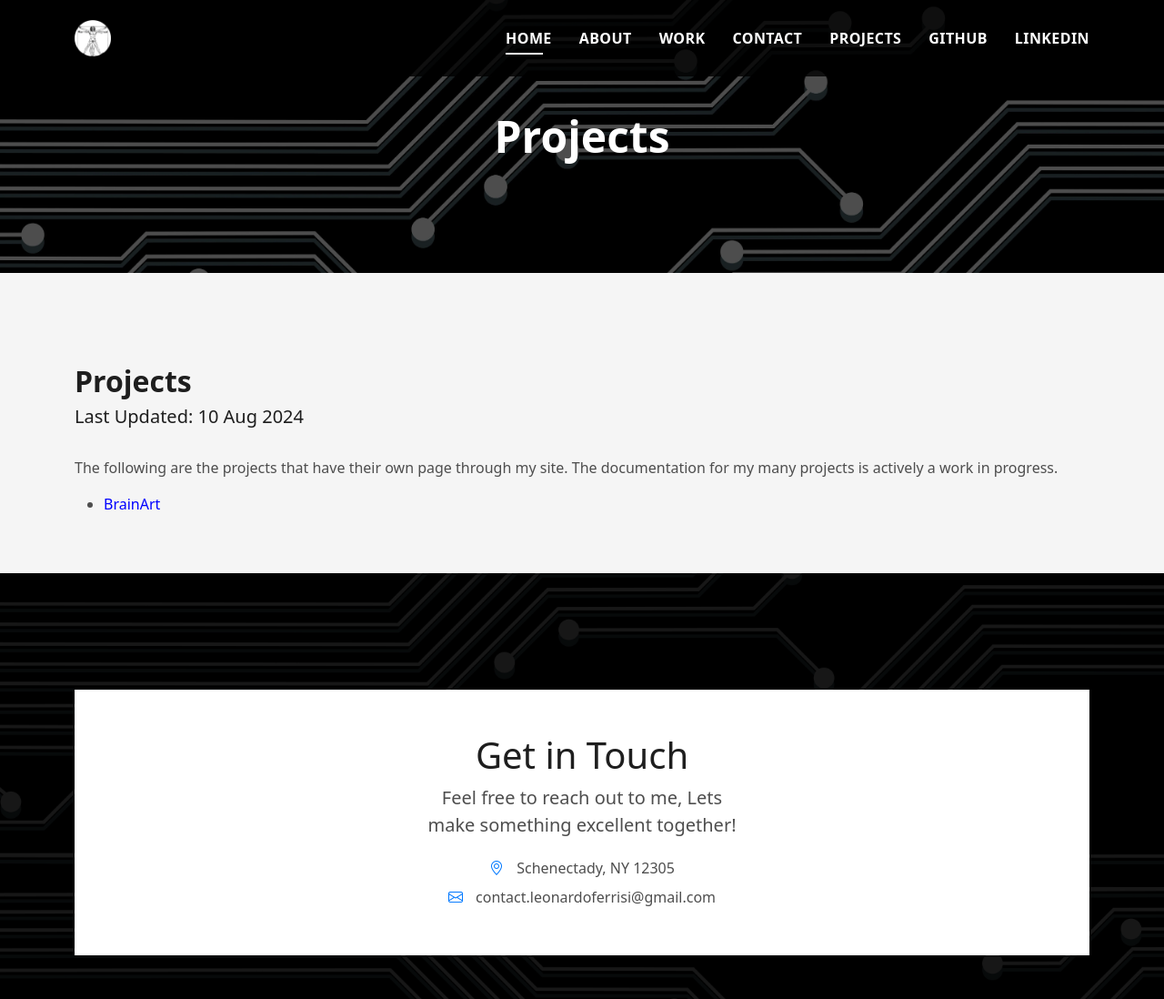
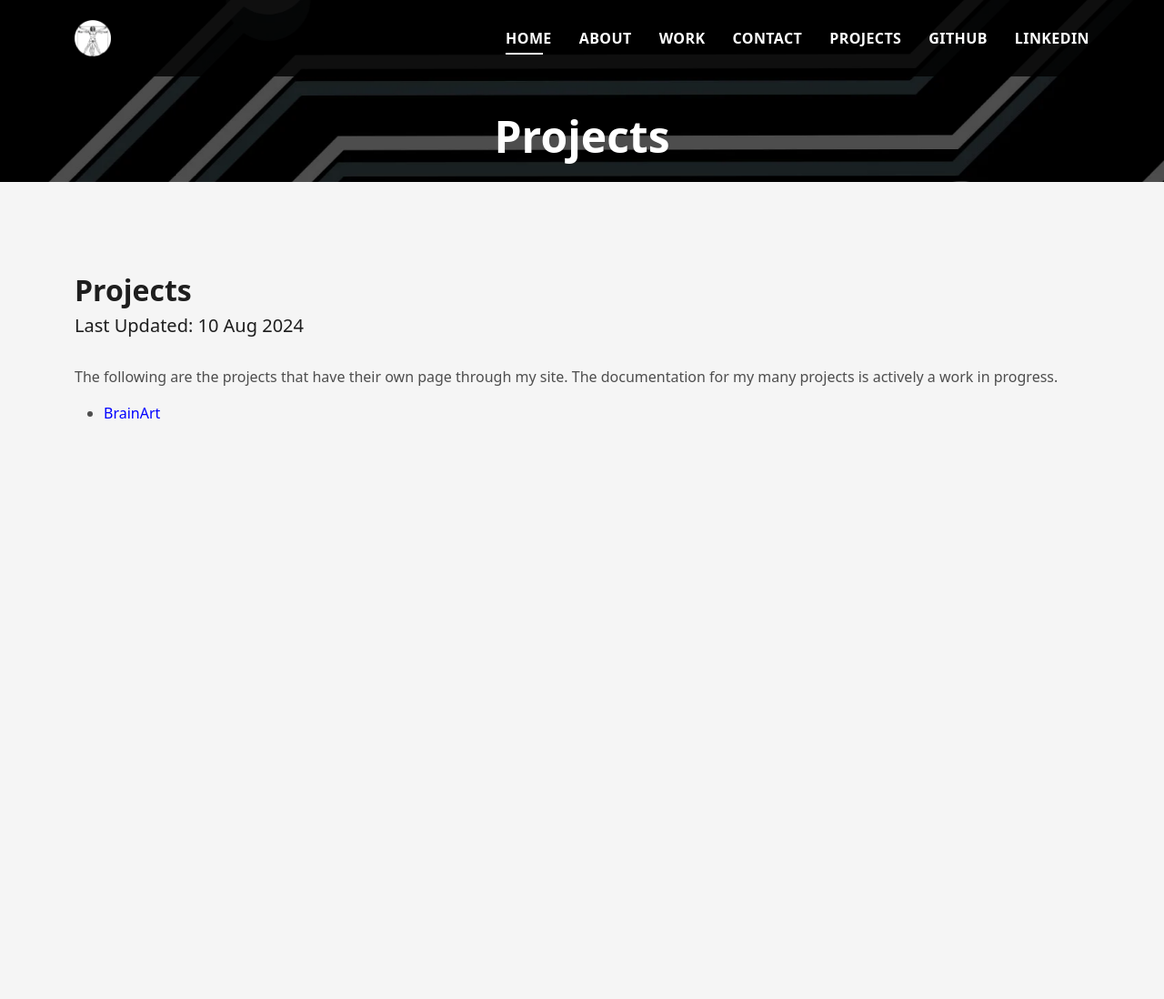
Before and after one commit to LeonardoFerrisi/portfolio-site, a Jekyll site: the page built from _categories/projects.md, in a window 1280 px wide and 1098 px high. Shown: the whole window at 91% size. Built offline with Jekyll 4.4.1, drawn with Linux system fonts in a browser that asks for light colours; nearby versions of some CDN libraries; library files that are not in the unit come from our copies; comment, search, counter and statistics services are not loaded.

Commit message:
updated categories page

```diff
--- a/_layouts/category_page.html
+++ b/_layouts/category_page.html
@@ -26,7 +26,7 @@
   <div class="container d-flex align-items-center justify-content-between">
 
     <!-- LOGO Header -->
-    <a href="{{ site.baseurl }}" class="logo"><img src="{{ site.baseurl }}/assets/img/logo.webp" alt="" class="img-fluid"></a>
+    <a href="https://leonardoferrisi.com" class="logo"><img src="{{ site.baseurl }}/assets/img/logo.webp" alt="" class="img-fluid"></a>
 
     <!-- Nav Bar -->
     <nav id="navbar" class="navbar">
@@ -46,7 +46,7 @@
 </header><!-- End Header -->
 
 <!-- ======= Primary Project Title Section ======= -->
-<div class="route bg-image-short" style="background-image: url({{ site.baseurl }}/assets/img/dark-bkgrnd-short.webp);">
+<div class="route bg-image" style="background-image: url({{ site.baseurl }}/assets/img/dark-bkgrnd-short.webp); height: 200px; !important">
   <div class="container">
     <h1 class="project-title">{{ page.title }}</h1>
   </div>
@@ -65,7 +65,7 @@
   </div>
 
   <!-- ======= Contact Section ======= -->
-  <section id="contact" class="paralax-mf footer-paralax bg-image sect-mt4 route" style="background-image: url({{ site.baseurl }}/assets/img/dark-bkgrnd.webp)">
+  <!-- <section id="contact" class="paralax-mf footer-paralax bg-image sect-mt4 route" style="background-image: url({{ site.baseurl }}/assets/img/dark-bkgrnd.webp)">
     <div class="overlay-mf"></div>
     <div class="container">
       <div class="row">
@@ -95,7 +95,8 @@
         </div>
       </div>
     </div>
-  </section><!-- End Contact Section -->
+  </section> -->
+  <!-- End Contact Section -->
 
 </main><!-- End #main -->
 
@@ -103,12 +104,12 @@
 <a href="#" class="back-to-top d-flex align-items-center justify-content-center"><i class="bi bi-arrow-up-short"></i></a>
 
 <!-- Vendor JS Files -->
-<script src="assets/vendor/purecounter/purecounter.js"></script>
-<script src="assets/vendor/bootstrap/js/bootstrap.bundle.min.js"></script>
-<script src="assets/vendor/glightbox/js/glightbox.min.js"></script>
-<script src="assets/vendor/swiper/swiper-bundle.min.js"></script>
-<script src="assets/vendor/typed.js/typed.min.js"></script>
-<script src="assets/vendor/php-email-form/validate.js"></script>
+<script src="{{ site.baseurl }}/assets/vendor/purecounter/purecounter.js"></script>
+<script src="{{ site.baseurl }}/assets/vendor/bootstrap/js/bootstrap.bundle.min.js"></script>
+<script src="{{ site.baseurl }}/assets/vendor/glightbox/js/glightbox.min.js"></script>
+<script src="{{ site.baseurl }}/assets/vendor/swiper/swiper-bundle.min.js"></script>
+<script src="{{ site.baseurl }}/assets/vendor/typed.js/typed.min.js"></script>
+<script src="{{ site.baseurl }}/assets/vendor/php-email-form/validate.js"></script>
 
 <!-- Template Main JS File -->
 <script src="assets/js/main.js"></script>
--- a/assets/css/style.css
+++ b/assets/css/style.css
@@ -94,12 +94,10 @@
 }
 
 .bg-image-short {
-  height: 300px;
   background-repeat: no-repeat;
   background-attachment: fixed;
   background-size: cover;
   background-position: center center;
-  background-image: url(assets/img/dark-bkgrnd-short.webp);
 }
 
 .project-title {
```
